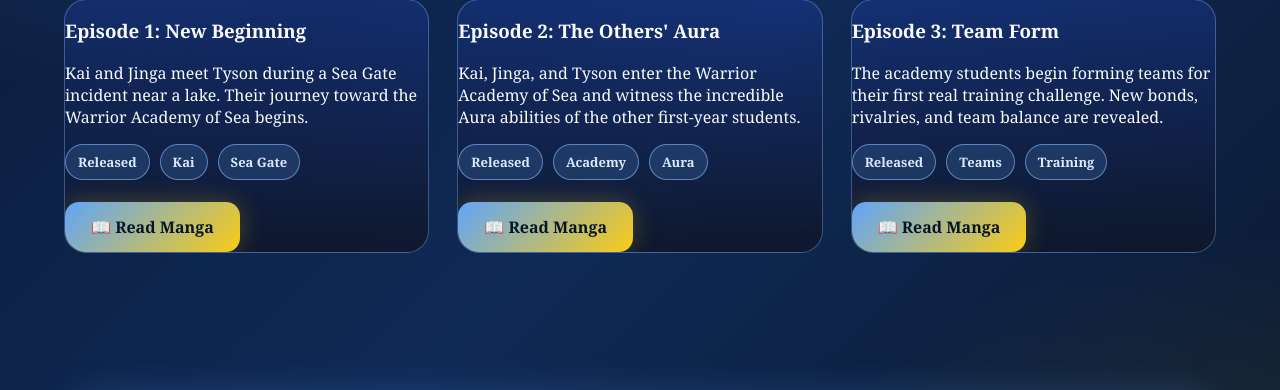
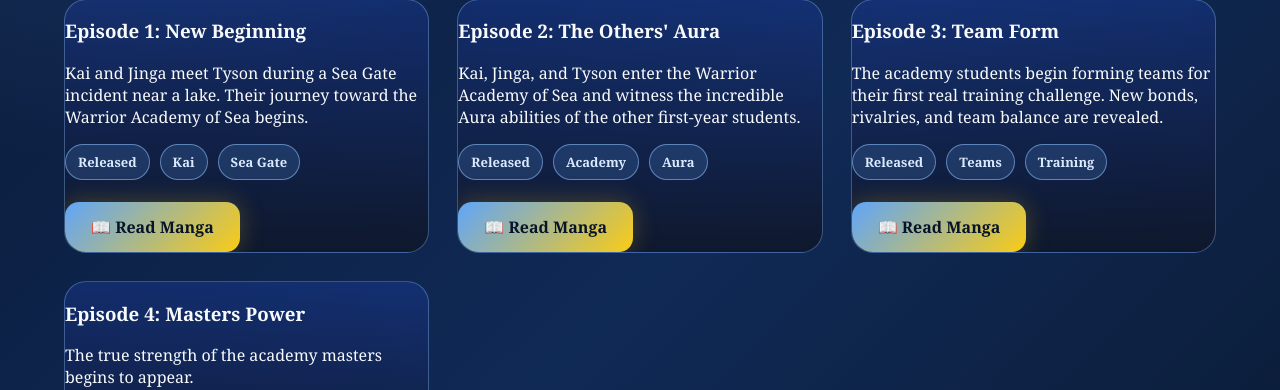
Before and after one commit to infinityaiworld001-cmd/my_world, a Flask app: page /chapters in a window 1280 px wide. Shown: the part 621-1011 px from the top of the page. Run offline with Flask 3, Linux system fonts and the light colour scheme.

Commit message:
Update chapters.html

```diff
--- a/templates/chapters.html
+++ b/templates/chapters.html
@@ -89,24 +89,27 @@
             <a href="/manga/episode-3/1" class="btn">📖 Read Manga</a>
         </div>
 
-        <!-- COPY THIS CARD FOR FUTURE EPISODES -->
-        <!--
         <div class="chapter-card">
-            <h3>Episode 4: Episode Name Here</h3>
+
+    <h3>Episode 4: Masters Power</h3>
+
     <p>
-                Write short episode description here.
+        The true strength of the academy masters begins to appear.
     </p>
 
     <div class="tag-row">
-                <span class="tag">Coming Soon</span>
-                <span class="tag">Tag 1</span>
-                <span class="tag">Tag 2</span>
+        <span class="tag">Released ✅</span>
+        <span class="tag">Episode 4</span>
+        <span class="tag">Adventure</span>
     </div>
 
     <br>
-            <a href="#" class="btn secondary">Coming Soon</a>
+
+    <a href="/manga/episode-4/1" class="btn">
+        📖 Read Manga
+    </a>
+
 </div>
-        -->
 
     </div>
 </section>
```
Lines whose indentation alone changed are shown as unchanged.
